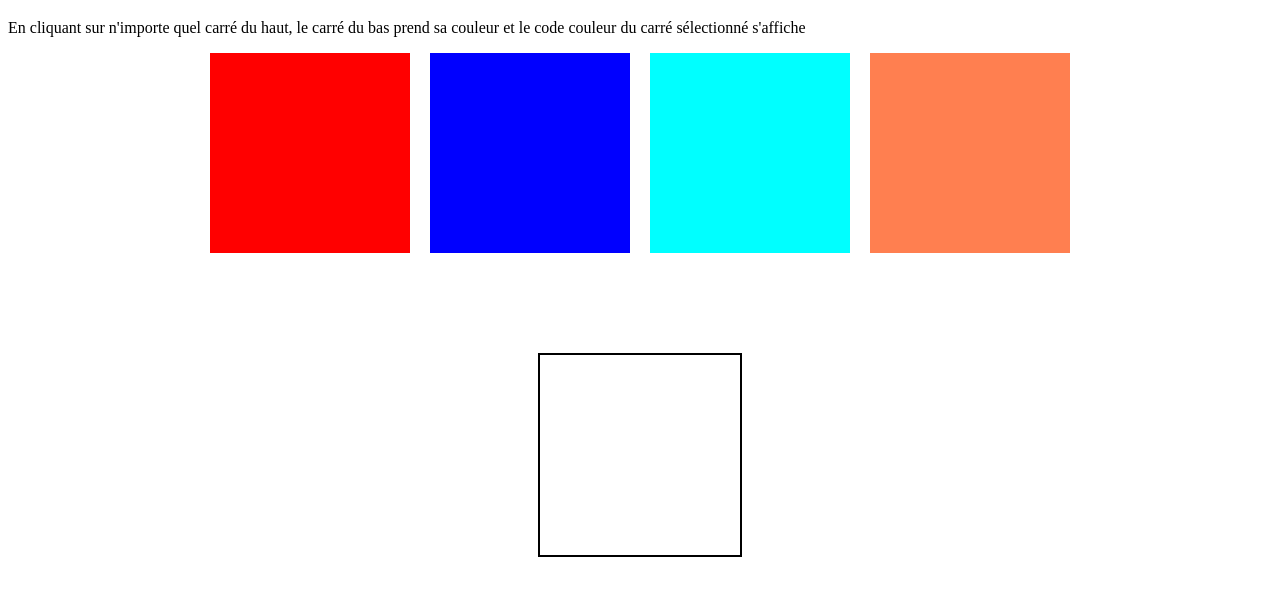
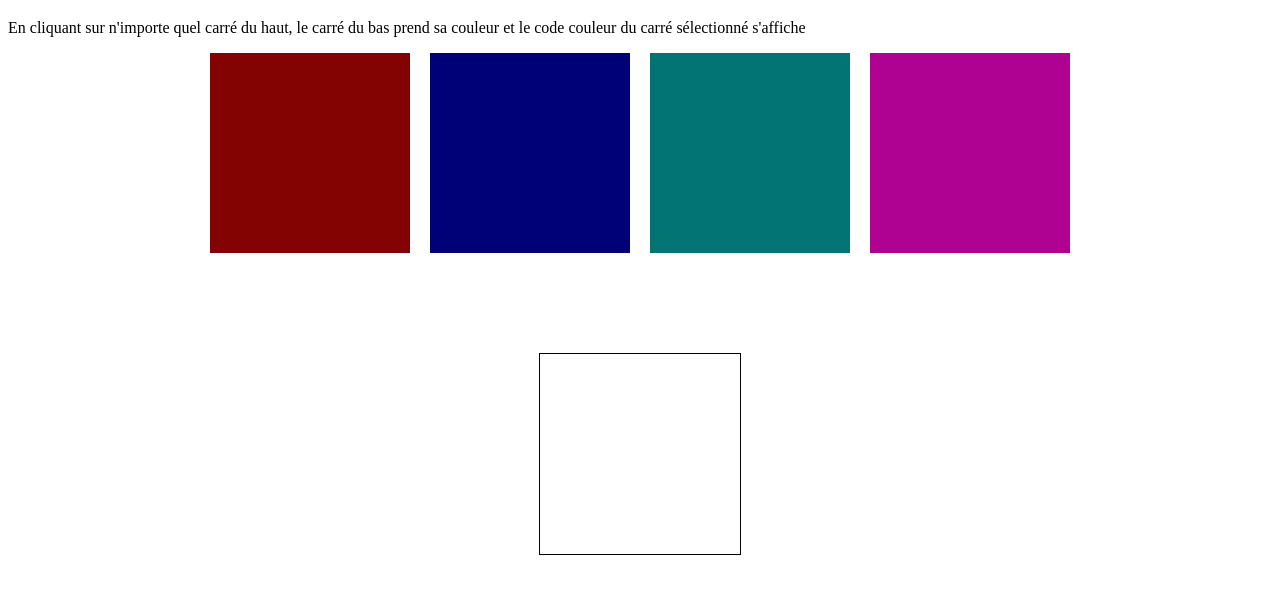
Before and after one commit to malikelyahyaoui/exo2js, a plain HTML site: page index.html in a window 1280 px wide. Shown: the part 61-656 px from the top of the page. Drawn offline with Linux system fonts and the light colour scheme.

Commit message:
Update style.css

```diff
--- a/css/style.css
+++ b/css/style.css
@@ -6,28 +6,28 @@
 }
 
 .carre1{
-    background-color: red;
+    background-color: rgb(131, 2, 2);
     height: 200px;
     width: 200px;
     cursor: pointer;
 }
 
 .carre2{
-    background-color: blue;
+    background-color: rgb(0, 0, 119);
     height: 200px;
     width: 200px;
     cursor: pointer;
 }
 
 .carre3{
-    background-color: aqua;
+    background-color: rgb(2, 116, 116);
     height: 200px;
     width: 200px;
     cursor: pointer;
 }
 
 .carre4{
-    background-color: coral;
+    background-color: rgb(175, 1, 146);
     height: 200px;
     width: 200px;
     cursor: pointer;
@@ -41,7 +41,11 @@
 }
 
 .carrebas{
-    border: 2px solid black;
+    border: 1px solid black;
     width: 200px;
     height: 200px;
+    display: flex;
+    justify-content: center;
+    align-items: center;
+    color: white;
 }
```
